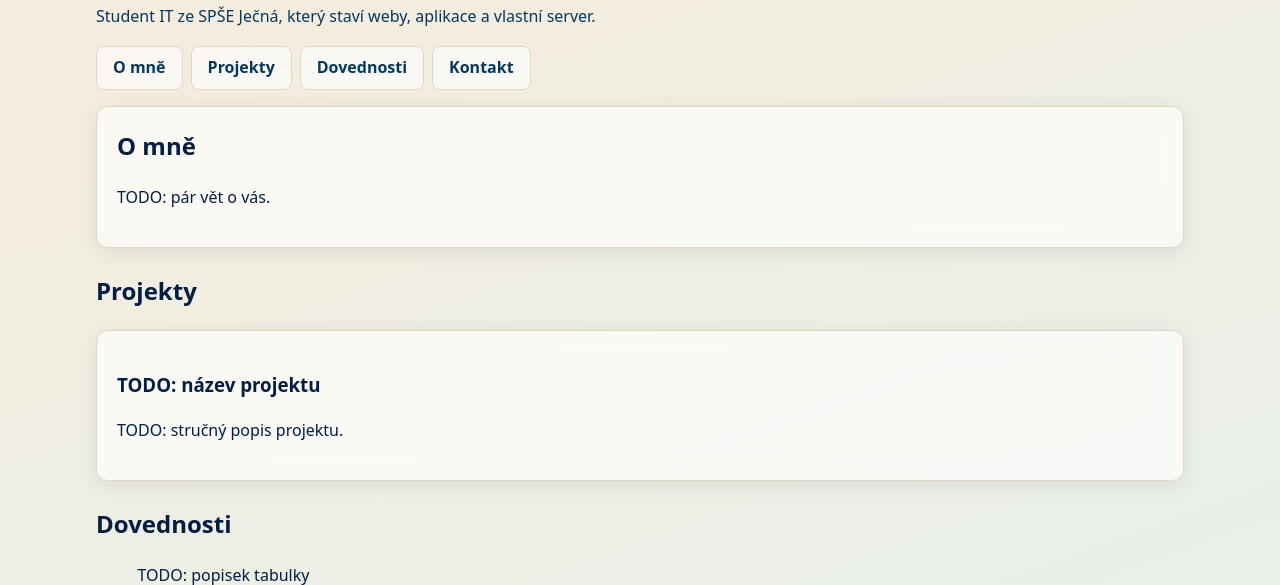
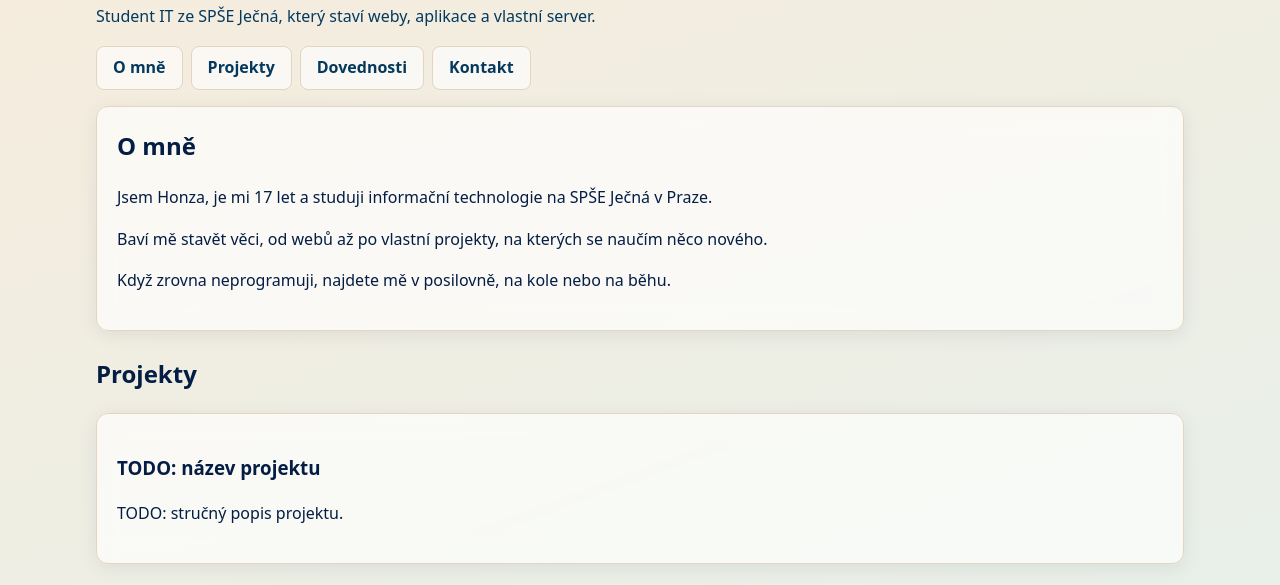
Before and after one commit to Meko-lol/osobni-stranka, a plain HTML site: page index.html in a window 1280 px wide. Shown: the part 122-707 px from the top of the page. Drawn offline with Linux system fonts and the light colour scheme.

Commit message:
feat: sekce O mně

```diff
--- a/index.html
+++ b/index.html
@@ -28,10 +28,9 @@
 
     <section id="o-mne" class="card" aria-labelledby="o-mne-nadpis">
       <h2 id="o-mne-nadpis">O mně</h2>
-      <!-- TODO: vložte fotku nebo obrázek do složky img/, odkomentujte řádek níže
-           a vyplňte výstižný alt (u čistě dekorativního obrázku alt prázdný):
-      -->
-      <p>TODO: pár vět o vás.</p>
+      <p>Jsem Honza, je mi 17 let a studuji informační technologie na SPŠE Ječná v Praze.</p>
+      <p>Baví mě stavět věci, od webů až po vlastní projekty, na kterých se naučím něco nového.</p>
+      <p>Když zrovna neprogramuji, najdete mě v posilovně, na kole nebo na běhu.</p>
     </section>
 
     <section id="projekty" aria-labelledby="projekty-nadpis">
```
